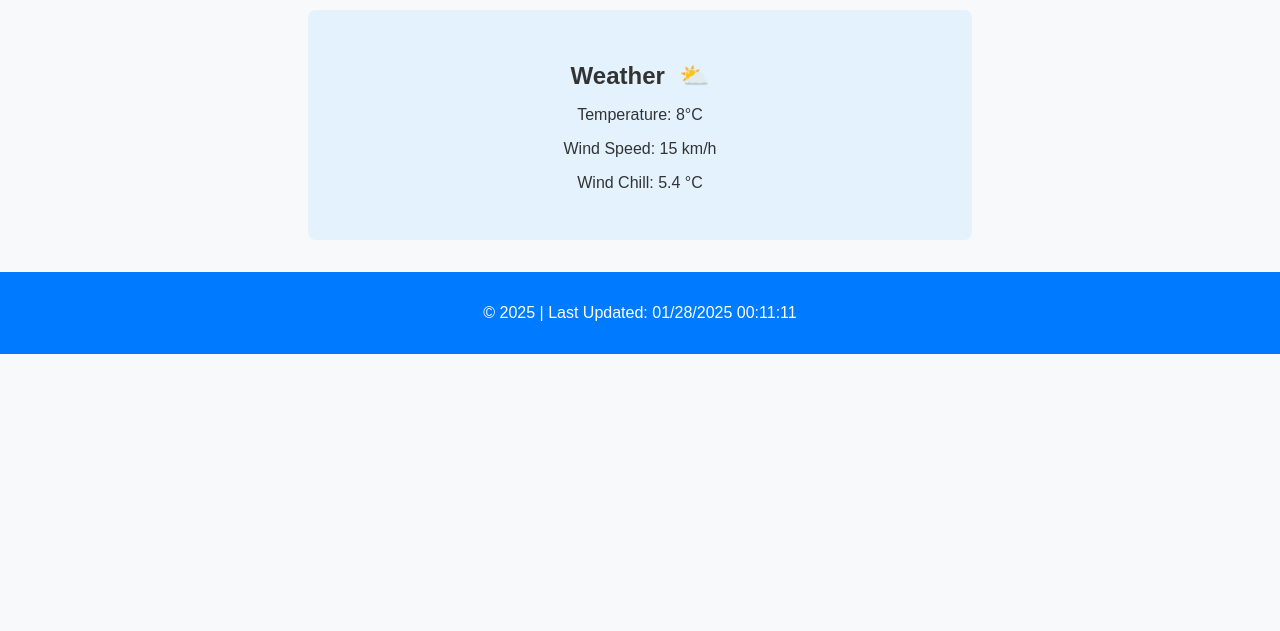
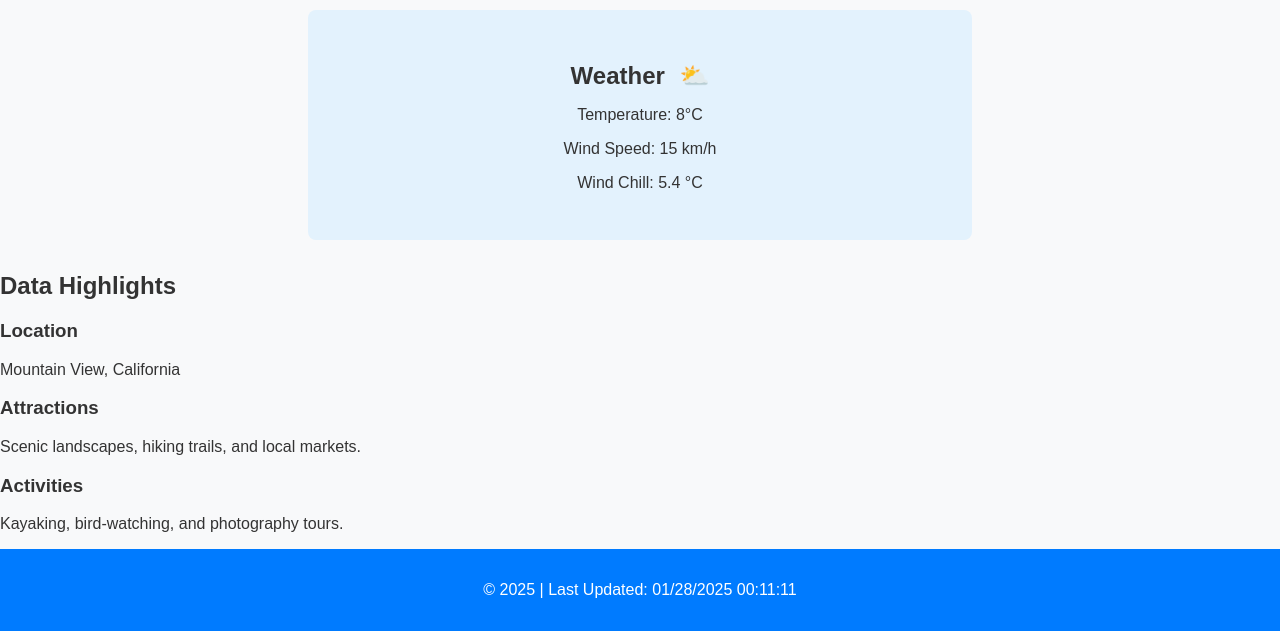
Before and after one commit to Oraclegods/wdd131, a plain HTML site: page place.html in a window 1280 px wide. Shown: the part 1101-1732 px from the top of the page. Before the commit the page ends 1455 px from the top, so only its background shows below. Drawn offline with Linux system fonts and the light colour scheme.

Commit message:
Update place.html

```diff
--- a/place.html
+++ b/place.html
@@ -21,11 +21,7 @@
   <main>
     <!-- Hero Section -->
     <section class="hero">
-      <picture>
-        <source srcset="images/pexels-dhgphotography-29538990.jpg" media="(min-width: 768px)">
-        <source srcset="images/pexels-dhgphotography-29538990.jpg" media="(min-width: 480px)">
-        <img src="images/pexels-dhgphotography-29538990.jpg" alt="Scenic view of the destination">
-      </picture>
+      <img src="images/pexels-dhgphotography-29538990.jpg" alt="Scenic view of the destination">
     </section>
 
     <!-- Weather Section -->
@@ -34,6 +30,23 @@
       <p>Temperature: 8°C</p>
       <p>Wind Speed: 15 km/h</p>
       <p>Wind Chill: <span id="wind-chill"></span></p>
+    </section>
+
+    <!-- Data Section -->
+    <section class="data">
+      <h2>Data Highlights</h2>
+      <div class="data-item">
+        <h3>Location</h3>
+        <p>Mountain View, California</p>
+      </div>
+      <div class="data-item">
+        <h3>Attractions</h3>
+        <p>Scenic landscapes, hiking trails, and local markets.</p>
+      </div>
+      <div class="data-item">
+        <h3>Activities</h3>
+        <p>Kayaking, bird-watching, and photography tours.</p>
+      </div>
     </section>
   </main>
 
```
